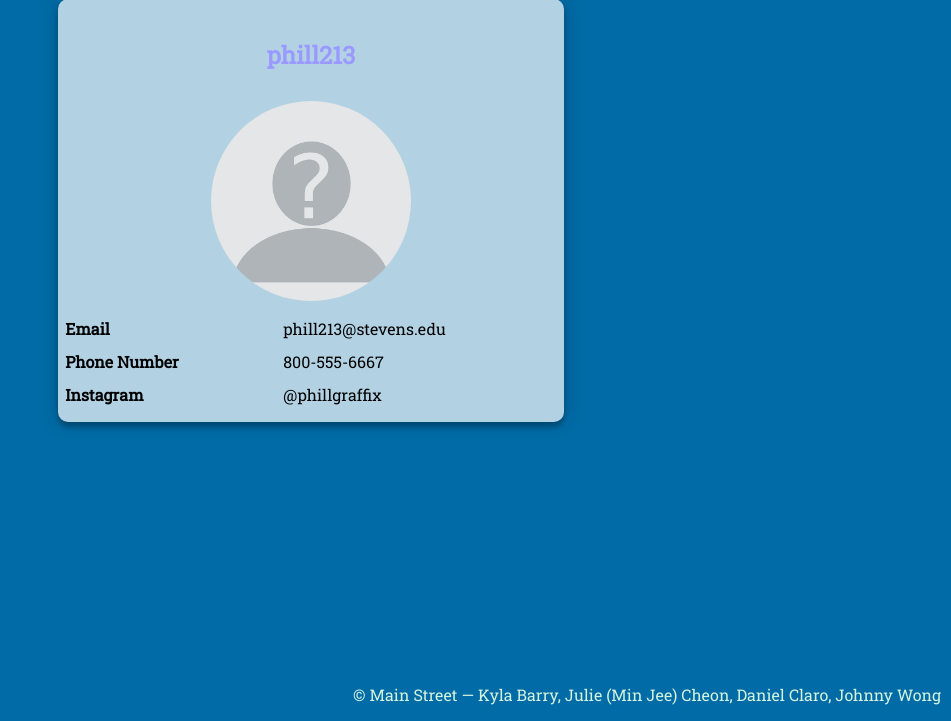
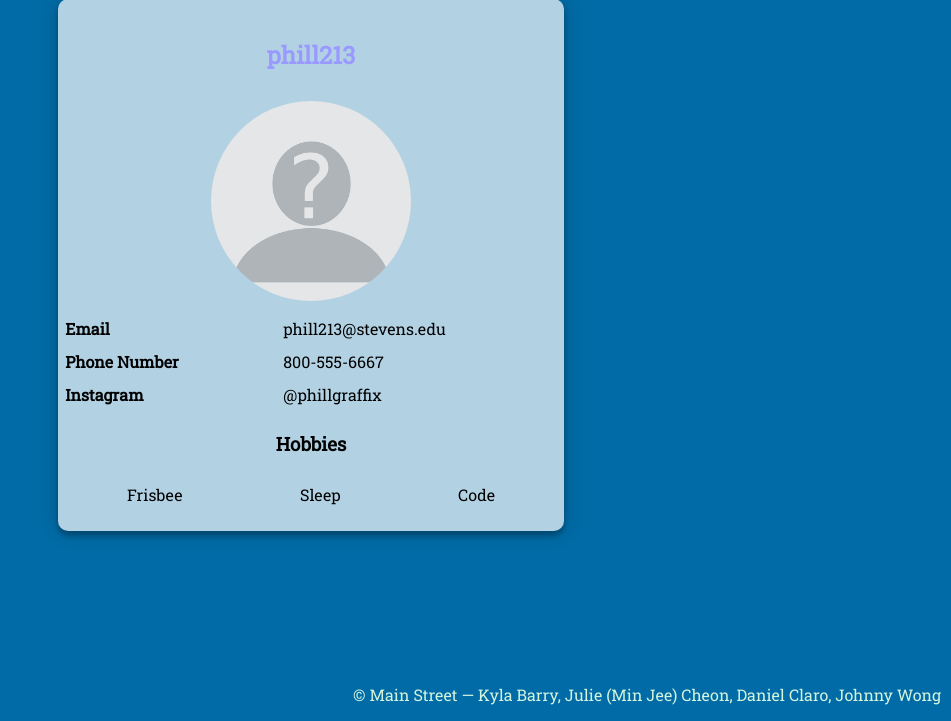
Before and after one commit to johnnywong30/CS146_Group9, a Python web app: template templates/profile.html in a window 1280 px wide. Shown: the part 79-800 px from the top of the page, without its empty margins (329-1280 px from the left). Run offline with Jinja, Linux system fonts and the light colour scheme; the template is opened without the code that fills it, so the values that code supplies are empty.

Commit message:
basically done

```diff
--- a/static/bootlegBootstrap.css
+++ b/static/bootlegBootstrap.css
@@ -224,6 +224,23 @@
 .hobbies a{
   padding: 0;
 }
+
+.hobbies_list{
+  display: flex;
+  list-style: none;
+  flex-direction: row;
+  flex-flow: row;
+  flex: 1 1 auto;
+  align-items: flex-start;
+  padding: 10px;
+}
+.hobbies_list li{
+  flex: 1 1 auto;
+  flex-wrap: wrap;
+  justify-content: center;
+  text-align: center;
+}
+
 
 .profile-page{
   display: flex;
--- a/templates/profile.html
+++ b/templates/profile.html
@@ -38,6 +38,20 @@
           </tr>
         </thead>
       </table>
+      <div>
+        <h3>Hobbies</h3>
+        <ul class="hobbies_list">
+          <li>
+            Frisbee
+          </li>
+          <li>
+            Sleep
+          </li>
+          <li>
+            Code
+          </li>
+        </ul>
+      </div>
     </div>
   </main>
 </body>
```
